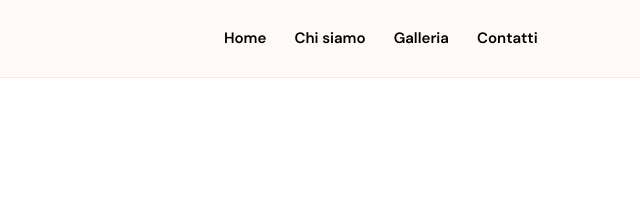
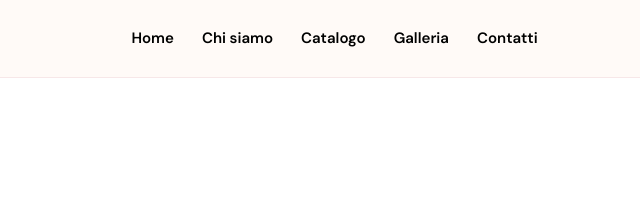
Before and after one commit to eddy0milan-dot/chogan, a plain HTML site: page index.html in a window 1280 px wide. Shown: the top 224 px of the page, 640-1280 px from the left. Drawn offline with nearby package versions, Linux system fonts and the light colour scheme.

Commit message:
Aggiungo collegamento al catalogo

```diff
--- a/index.html
+++ b/index.html
@@ -26,6 +26,7 @@
     <nav class="nav-links">
       <a href="#home">Home</a>
       <a href="#chi-siamo">Chi siamo</a>
+      <a href="catalogo.html">Catalogo</a>
       <a href="#galleria">Galleria</a>
       <a href="#contatti">Contatti</a>
     </nav>
```
